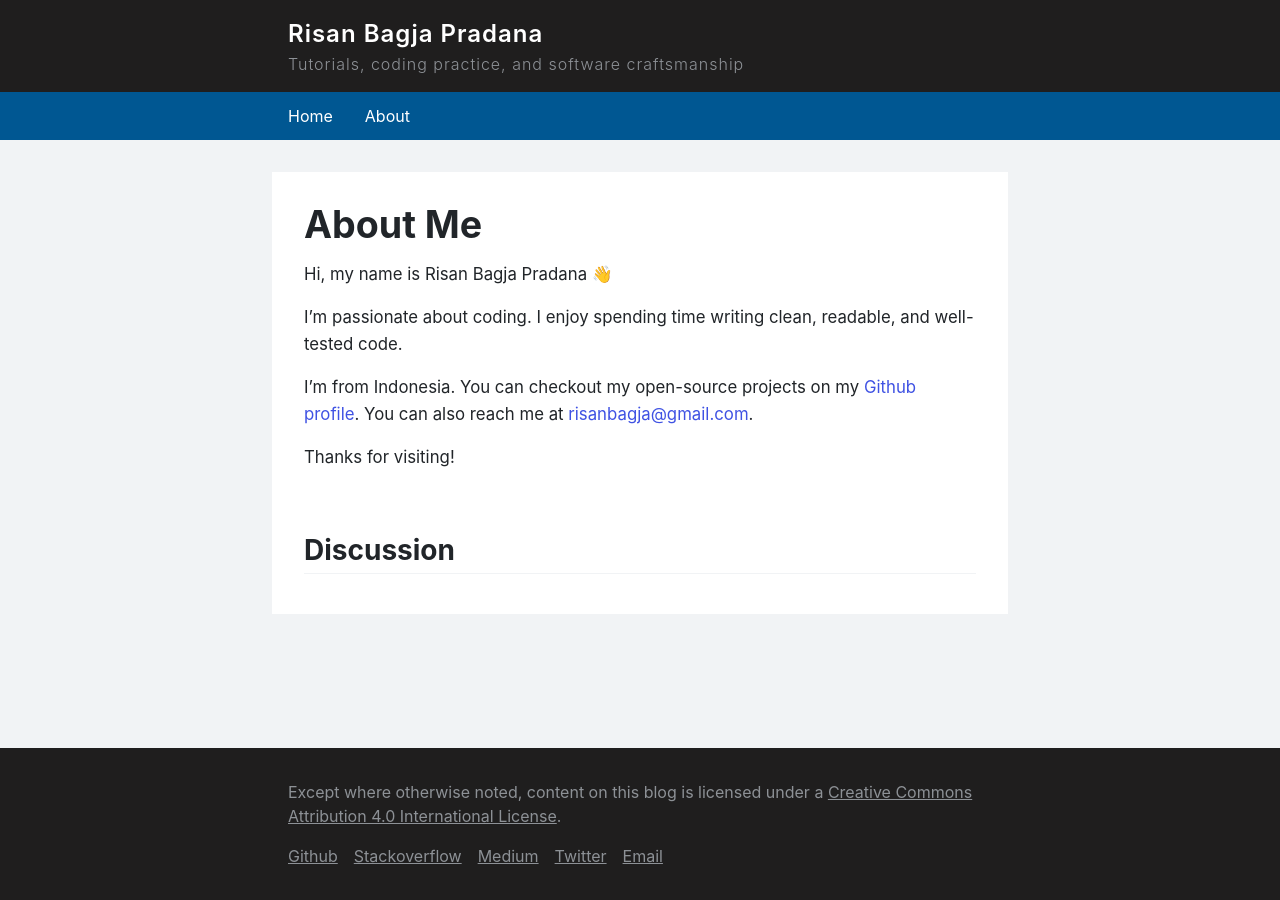
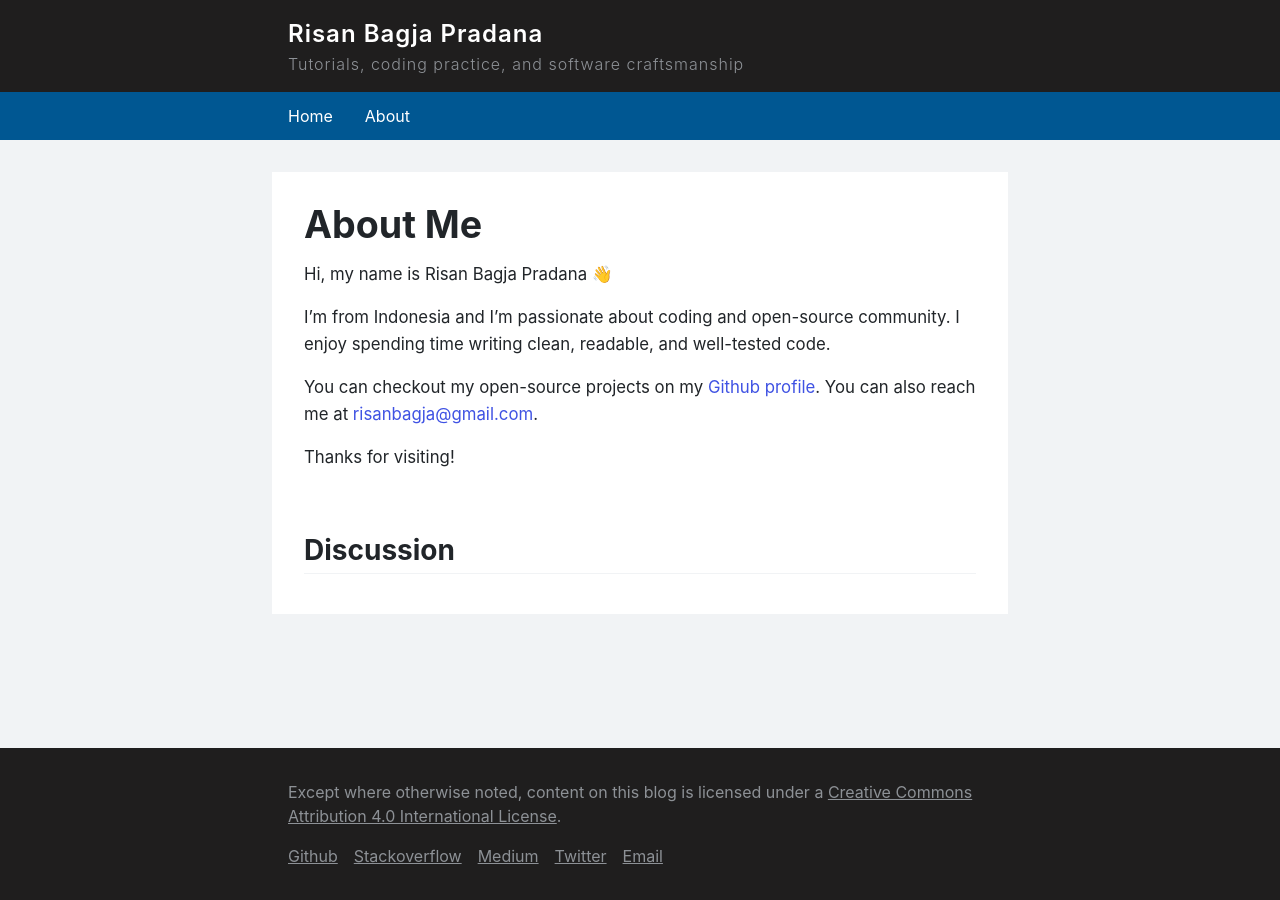
Before and after one commit to risan/oldblog, a Jekyll site: the page built from about.md, in a window 1280 px wide. Built offline with Jekyll 4.4.1, drawn with Linux system fonts in a browser that asks for light colours; comment, search, counter and statistics services are not loaded.

Commit message:
Update about.md

```diff
--- a/about.md
+++ b/about.md
@@ -9,9 +9,8 @@
 ---
 Hi, my name is Risan Bagja Pradana 👋
 
-I'm passionate about coding. I enjoy spending time writing clean, readable, and
-well-tested code.
+I'm from Indonesia and I'm passionate about coding and open-source community. I enjoy spending time writing clean, readable, and well-tested code.
 
-I'm from Indonesia. You can checkout my open-source projects on my [Github profile](https://github.com/risan). You can also reach me at [risanbagja@gmail.com](mailto:risanbagja@gmail.com).
+You can checkout my open-source projects on my [Github profile](https://github.com/risan). You can also reach me at [risanbagja@gmail.com](mailto:risanbagja@gmail.com).
 
 Thanks for visiting!
```
Also changed, not shown: other parts of about.md (+1 -1 lines).
